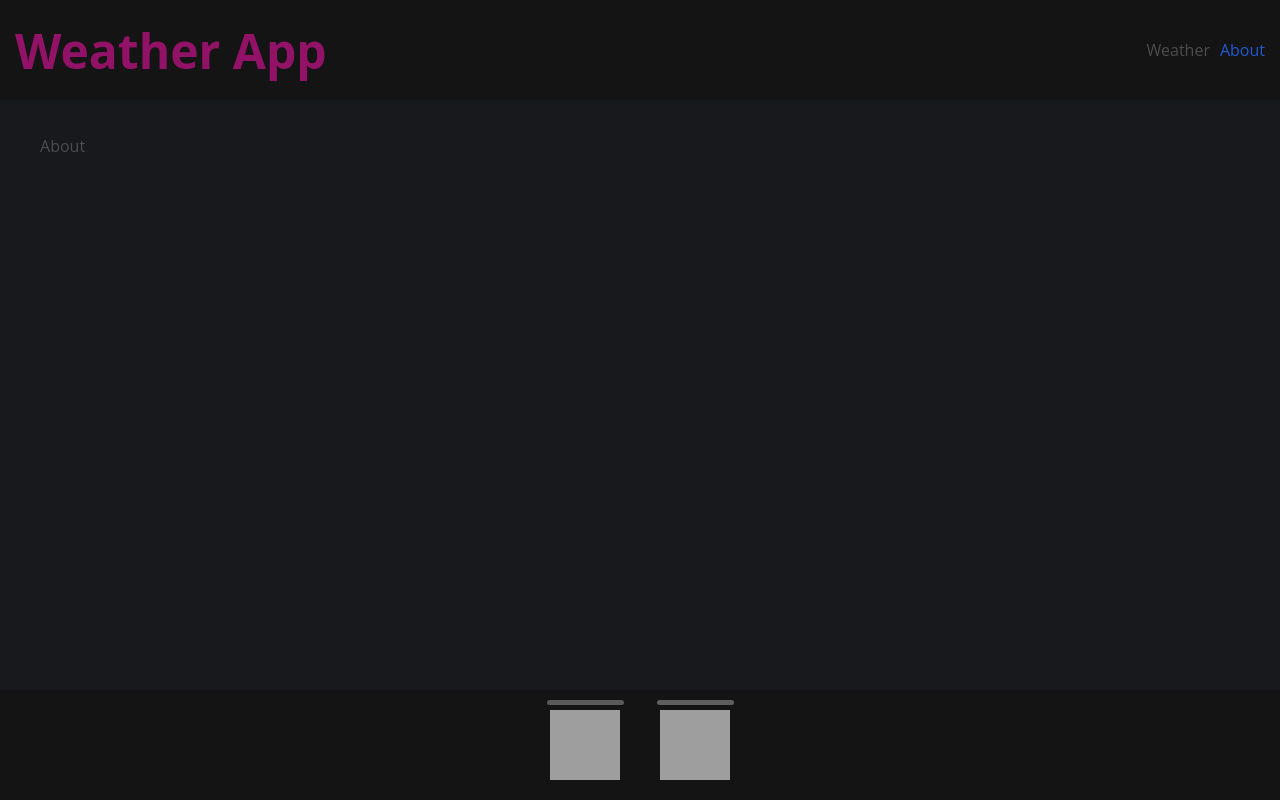
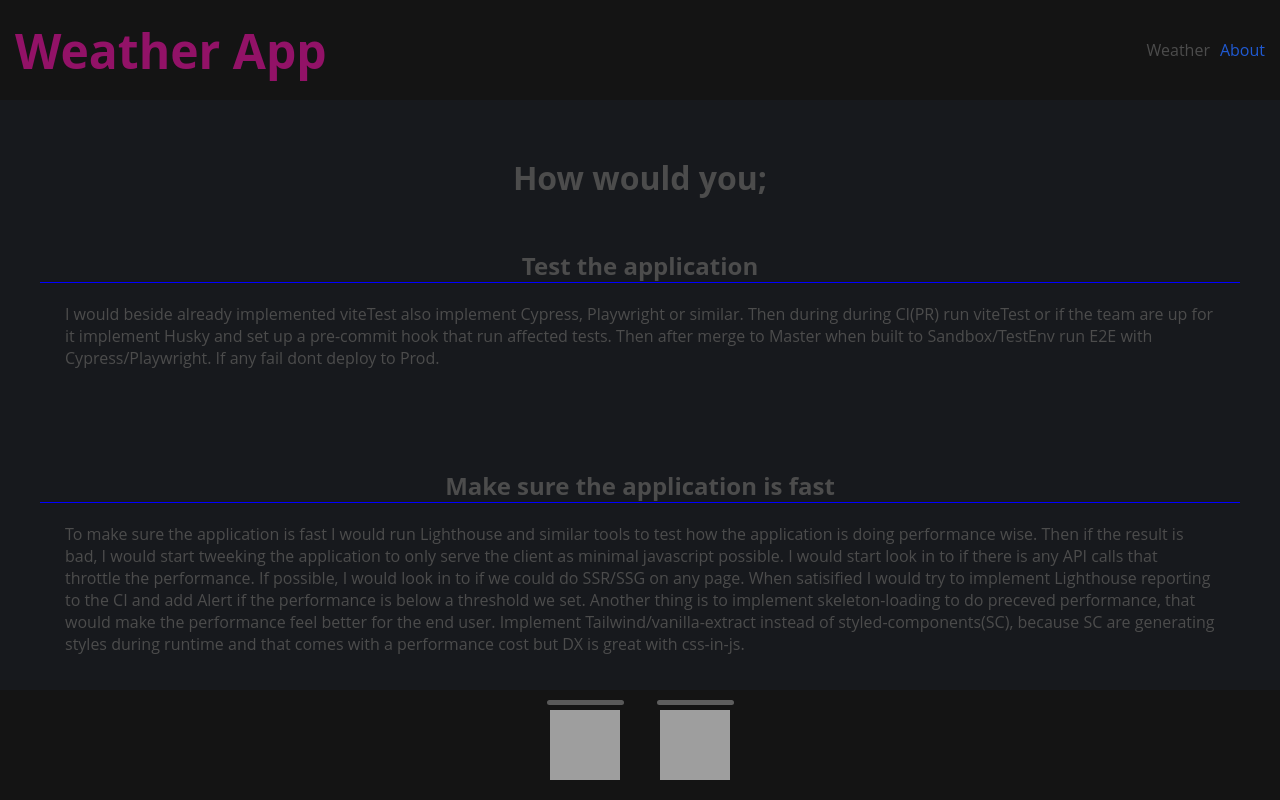
Before and after one commit to J4v4Scr1pt/northern-tech-challenge, a React (Vite) app: page /about in a window 1280 px wide. Built offline with nearby package versions, Linux system fonts and the light colour scheme; grey boxes are pictures that could not be loaded.

Commit message:
added eslint and updated the about page

```diff
--- a/package.json
+++ b/package.json
@@ -18,14 +18,18 @@
 		"styled-components": "^5.3.9"
 	},
 	"devDependencies": {
+		"@tanstack/react-query-devtools": "^4.29.1",
 		"@testing-library/jest-dom": "^5.16.5",
-		"@tanstack/react-query-devtools": "^4.29.1",
 		"@testing-library/react": "^14.0.0",
 		"@testing-library/user-event": "^14.4.3",
 		"@types/react": "^18.0.35",
 		"@types/react-dom": "^18.0.11",
 		"@types/styled-components": "^5.1.26",
+		"@typescript-eslint/eslint-plugin": "^5.58.0",
+		"@typescript-eslint/parser": "^5.58.0",
 		"@vitejs/plugin-react": "^3.1.0",
+		"eslint": "^8.38.0",
+		"eslint-plugin-react": "^7.32.2",
 		"global-jsdom": "^8.8.0",
 		"prettier": "2.8.7",
 		"typescript": "^5.0.4",
--- a/src/About/About.tsx
+++ b/src/About/About.tsx
@@ -1,11 +1,62 @@
 import styled from 'styled-components';
 
-const Wrapper = styled.div``;
+const Wrapper = styled.div`
+	display: flex;
+	flex-direction: column;
+	h1 {
+		text-align: center;
+		width: 100%;
+		margin-bottom: 0;
+	}
+
+	h2 {
+		text-align: center;
+		border-bottom: 1px solid blue;
+		width: 100%;
+		margin-top: 100px;
+	}
+	h2:nth-of-type(1) {
+		margin-top: 50px;
+	}
+	span {
+		margin: 0 25px;
+	}
+`;
 
 const About = () => {
 	return (
 		<Wrapper>
-			<div>About</div>
+			<h1>How would you;</h1>
+			<h2>Test the application</h2>
+			<span>
+				I would beside already implemented viteTest also implement Cypress, Playwright or similar.
+				Then during during CI(PR) run viteTest or if the team are up for it implement Husky and set up
+				a pre-commit hook that run affected tests. Then after merge to Master when built to
+				Sandbox/TestEnv run E2E with Cypress/Playwright. If any fail dont deploy to Prod.
+			</span>
+			<h2>Make sure the application is fast</h2>
+			<span>
+				To make sure the application is fast I would run Lighthouse and similar tools to test how the
+				application is doing performance wise. Then if the result is bad, I would start tweeking the
+				application to only serve the client as minimal javascript possible. I would start look in to
+				if there is any API calls that throttle the performance. If possible, I would look in to if we
+				could do SSR/SSG on any page. When satisified I would try to implement Lighthouse reporting to
+				the CI and add Alert if the performance is below a threshold we set. Another thing is to
+				implement skeleton-loading to do preceved performance, that would make the performance feel
+				better for the end user. Implement Tailwind/vanilla-extract instead of styled-components(SC),
+				because SC are generating styles during runtime and that comes with a performance cost but DX
+				is great with css-in-js.
+			</span>
+			<h2>Ensure it is easy to maintain and easy to extend in the future</h2>
+			<span>
+				Go through all the files and see if I could structure them even better. Implement more tests
+				to ensure nothing is break with code changes.
+			</span>
+			<h2>Deploy the application</h2>
+			<span>
+				This application is already deployed to vercel. The reason being that it is super easy to
+				setup pipelines, connect to gitHub and build your application using Vercel.
+			</span>
 		</Wrapper>
 	);
 };
--- a/src/Weather/WeatherStations/StationInput.tsx
+++ b/src/Weather/WeatherStations/StationInput.tsx
@@ -26,7 +26,7 @@ const Wrapper = styled.div<{ show: boolean }>`
 	}
 `;
 
-const Wrapper2 = styled.div`
+const InnerWrapper = styled.div`
 	display: flex;
 	flex-direction: row;
 	justify-content: space-between;
@@ -106,7 +106,7 @@ const StationInput = ({ show }: Props) => {
 
 	return (
 		<Wrapper {...{ show }}>
-			<Wrapper2>
+			<InnerWrapper>
 				<Input {...{ onChange: onChangeName, value: weatherStation.name, placeholder: 'Name' }} />
 				<Input
 					{...{
@@ -133,7 +133,7 @@ const StationInput = ({ show }: Props) => {
 					}}
 				/>
 				<Button {...{ onClick, label: 'Save', disabled: !canSave }} />
-			</Wrapper2>
+			</InnerWrapper>
 			{error.length > 0 && <span>Error: {error}</span>}
 		</Wrapper>
 	);
```
Also changed, not shown: 2 other files (tests, documents, lock files or other folders).
